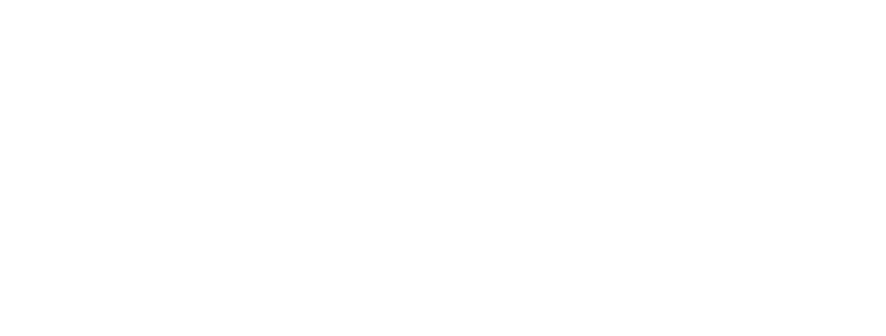
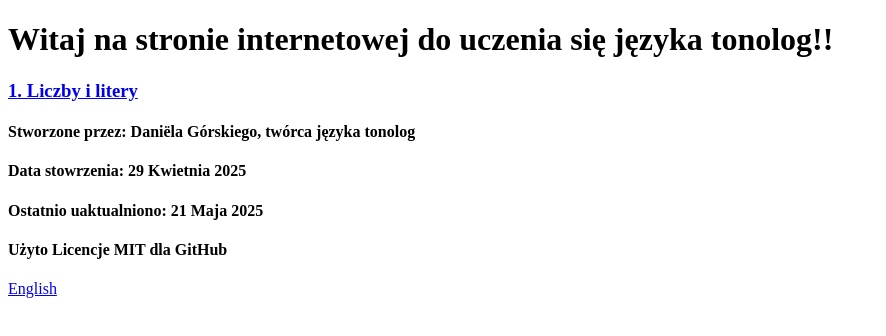
Before and after one commit to DjDango/Tonolog4U, a plain HTML site: page indexPL.html in a window 1280 px wide. Shown: the whole page, without its empty margins (0-886 px from the left). Drawn offline with Linux system fonts and the light colour scheme.

Commit message:
Update indexPL.html

```diff
--- a/indexPL.html
+++ b/indexPL.html
@@ -1,6 +1,15 @@
 <!DOCTYPE html>
 <html>
   <head>
-    <title>test</title>
+    <title>Tonolog4U</title>
   </head>
+  <body>
+    <h1>Witaj na stronie internetowej do uczenia się języka tonolog!!</h1>
+    <h3><a href='WritingsPL.html'>1. Liczby i litery</a></h3>
+    <h4>Stworzone przez: Daniëla Górskiego, twórca języka tonolog</h4>
+    <h4>Data stowrzenia: 29 Kwietnia 2025</h4>
+    <h4>Ostatnio uaktualniono: 21 Maja 2025</h4>
+    <h4>Użyto Licencje MIT dla GitHub</h4>
+    <h4></h4><a href='index.html'>English</a></h4>
+  </body>
 </html>
```
